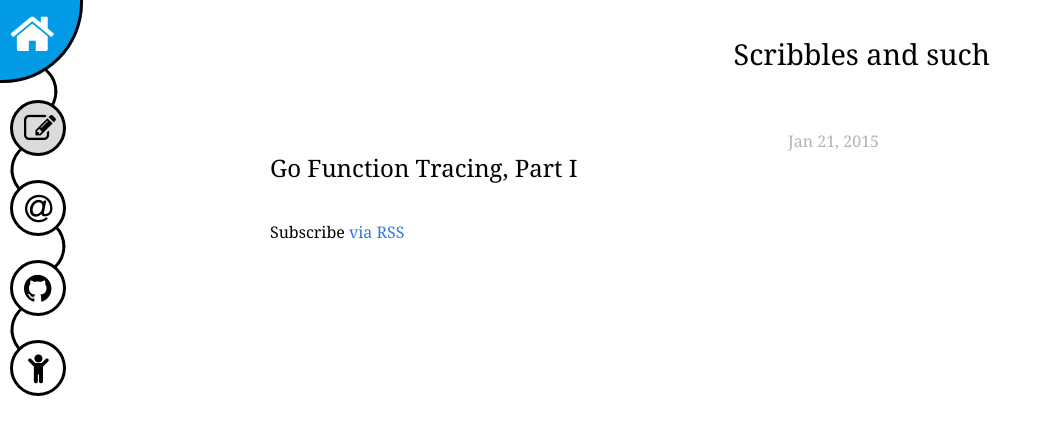
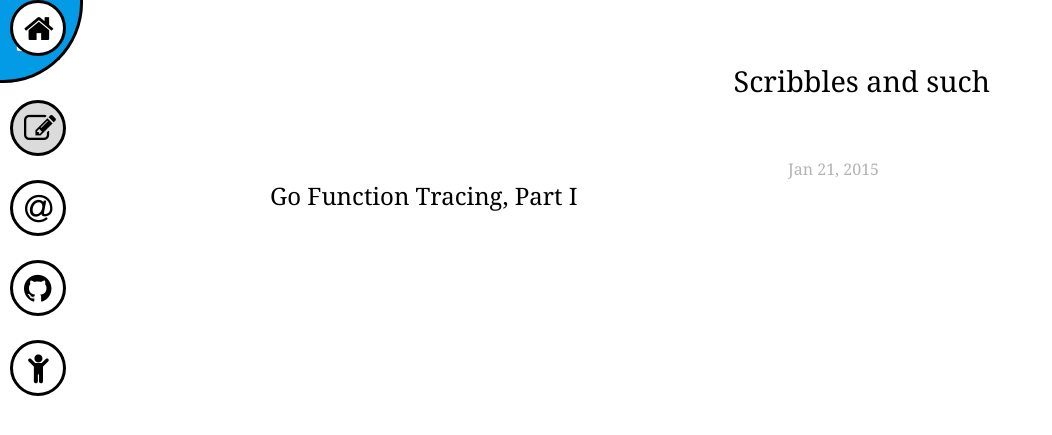
Before and after one commit to sabhiram/sabhiram.github.io, a Jekyll site: the page built from pages/posts.html, in a window 1280 px wide. Shown: the top 435 px of the page, without its empty margins (0-1052 px from the left). Built offline with Jekyll 4.4.1, drawn with Linux system fonts in a browser that asks for light colours; nearby versions of some CDN libraries.

Commit message:
Rename header.html -> nav.html, move around some layout stuff

```diff
--- /dev/null
+++ b/_includes/nav.html
@@ -0,0 +1,31 @@
+<a id        = "menu-btn-home"
+ class       = "sab-menu-btn"
+ href        = "/"
+ data-after  = "Home">
+  <i class   = "fa fa-2x fa-home"></i>
+</a>
+<a id        = "menu-btn-0"
+ class       = "sab-menu-btn {% if page.path == 'pages/posts.html' %}active{% endif %}"
+ href        = "/posts"
+ data-after  = "My Scribbles">
+  <i class   = "fa fa-2x fa-edit"></i>
+</a>
+<a id        = "menu-btn-1"
+ class       = "sab-menu-btn {% if page.path == 'about.md' %}active{% endif %}"
+ href        = "/about"
+ data-after  = "About Me">
+  <i class   = "fa fa-2x fa-at"></i>
+</a>
+<a id        = "menu-btn-2"
+ class       = "sab-menu-btn"
+ href        = "https://github.com/sabhiram"
+ data-after  = "My Github">
+  <i class   = "fa fa-2x fa-github"></i>
+</a>
+<a id        = "menu-btn-3"
+ class       = "sab-menu-btn"
+ href        = "mailto:mail@sabhiram.com"
+ data-after  = "Email Me">
+  <i class   = "fa fa-2x fa-child"></i>
+</a>
+<div class = "clearfix"></div>
--- a/_layouts/default.html
+++ b/_layouts/default.html
@@ -4,42 +4,12 @@
   {% include head.html %}
 
   <body>
-    {% include header.html %}
-
     <a class = "sab-page-back"
        href = "/">
         <i class = "fa fa-3x fa-home"></i>
     </a>
-    <div id = "nav-connector-0" class = "sab-nav-connector"></div>
-    <div id = "nav-connector-1" class = "sab-nav-connector"></div>
-    <div id = "nav-connector-2" class = "sab-nav-connector"></div>
-    <div id = "nav-connector-3" class = "sab-nav-connector"></div>
 
-    <a id         = "menu-btn-0"
-       class      = "sab-menu-btn {% if page.path == 'pages/posts.html' %}active{% endif %}"
-       href       = "/posts"
-       data-after = "My Scribbles">
-        <i class = "fa fa-2x fa-edit"></i>
-    </a>
-    <a id         = "menu-btn-1"
-       class      = "sab-menu-btn {% if page.path == 'about.md' %}active{% endif %}"
-       href       = "/about"
-       data-after = "About Me">
-        <i class = "fa fa-2x fa-at"></i>
-    </a>
-    <a id         = "menu-btn-2"
-       class      = "sab-menu-btn"
-       href       = "https://github.com/sabhiram"
-       data-after = "My Github">
-        <i class = "fa fa-2x fa-github"></i>
-    </a>
-    <a id         = "menu-btn-3"
-       class      = "sab-menu-btn"
-       href       = "mailto:mail@sabhiram.com"
-       data-after = "Email Me">
-        <i class = "fa fa-2x fa-child"></i>
-    </a>
-
+    {% include nav.html %}
 
     <div class="page-content">
       <div class="wrapper">
--- a/_layouts/post.html
+++ b/_layouts/post.html
@@ -3,8 +3,6 @@
 
 {% include head.html %}
 <body>
-
-    {% include header.html %}
 
     <a class = "sab-page-back"
        href = "/posts">
--- a/pages/posts.html
+++ b/pages/posts.html
@@ -2,6 +2,7 @@
 layout: default
 permalink: /posts/
 ---
+<br>
 <h1 class = "page-heading"
     align = "right">
     Scribbles and such
@@ -22,6 +23,8 @@ permalink: /posts/
     {% endfor %}
 </ul>
 
+<!--
 <p class = "rss-subscribe">
     Subscribe <a href = "{{ "/feed.xml" | prepend: site.baseurl }}">via RSS</a>
 </p>
+ -->
```
Also changed, not shown: _includes/header.html (deleted, +0 -20 lines).
